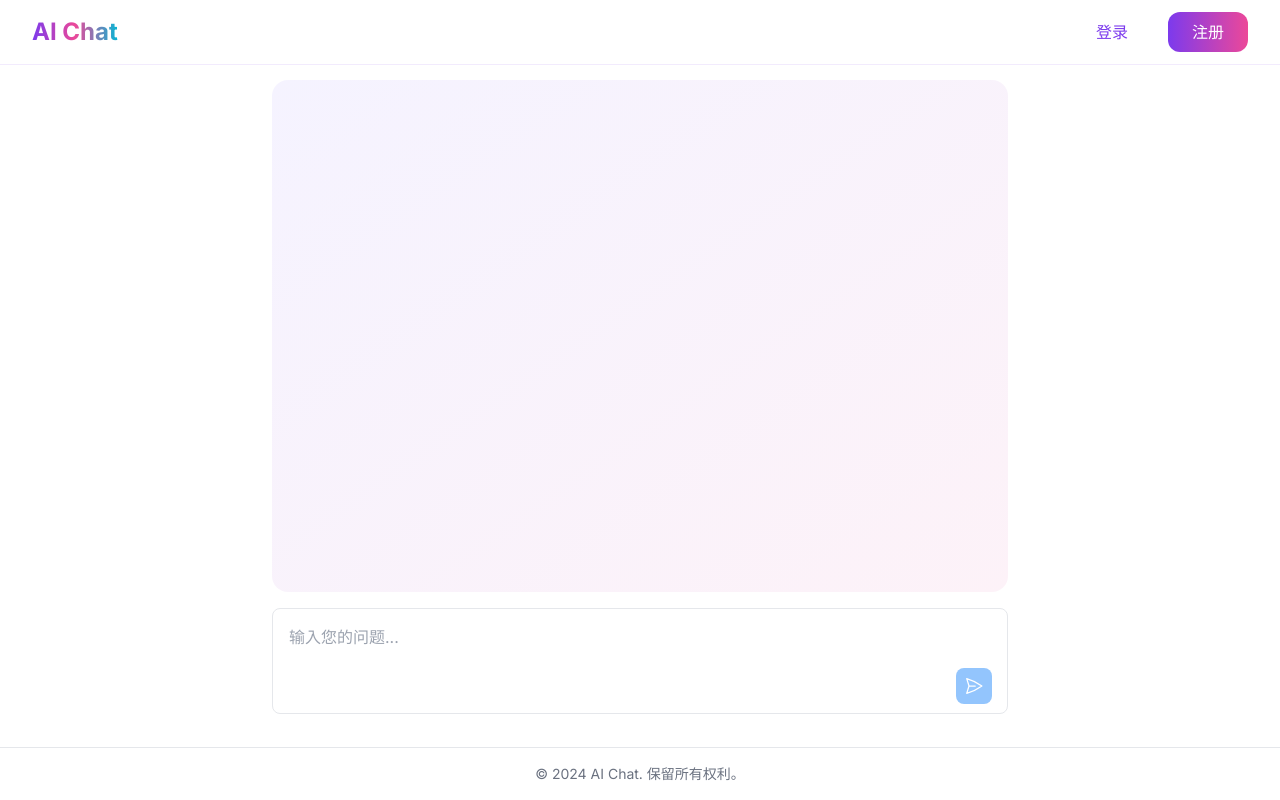
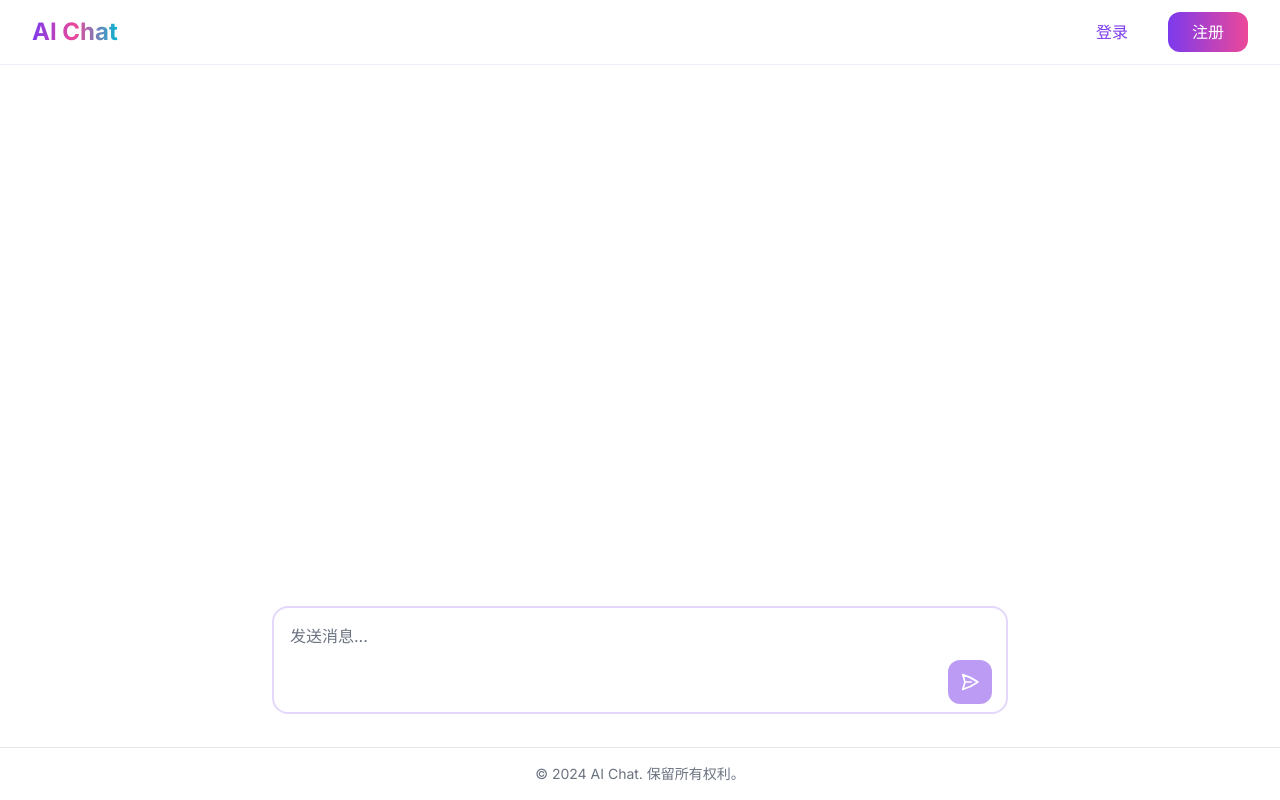
Before and after one commit to stone20130104/simple_chatbot, a Next.js app: page / in a window 1280 px wide. Built offline with nearby package versions, Linux system fonts and the light colour scheme.

Commit message:
Update ChatInterface.tsx

```diff
--- a/components/ChatInterface.tsx
+++ b/components/ChatInterface.tsx
@@ -50,15 +50,17 @@ export default function ChatInterface() {
     <div className="flex-1 mt-16 mb-16">
       <div className="max-w-3xl mx-auto h-[calc(100vh-8rem)] p-4 flex flex-col">
         {/* 聊天记录区域 */}
-        <div className="flex-1 overflow-y-auto space-y-4 p-4 rounded-2xl bg-gradient-to-br from-violet-50 to-pink-50">
+        <div className="flex-1 overflow-y-auto space-y-4 p-4 rounded-2xl bg-white">
           {messages.map((message, index) => (
             <div key={index} className={`flex ${message.role === 'user' ? 'justify-end' : 'justify-start'}`}>
               <div className={`max-w-[80%] rounded-2xl p-4 shadow-lg transition-all duration-200 ${
                 message.role === 'user'
-                  ? 'bg-gradient-to-r from-primary to-secondary text-white'
-                  : 'bg-white hover:scale-[1.02]'
+                  ? 'bg-primary text-white font-medium'
+                  : 'bg-gray-100 text-gray-900'
               }`}>
-                {message.content}
+                <p className="leading-relaxed">
+                  {message.content}
+                </p>
               </div>
             </div>
           ))}
@@ -74,24 +76,23 @@ export default function ChatInterface() {
         {/* 输入框区域 */}
         <div className="mt-4 relative">
           <textarea
-            className="w-full p-4 pr-12 rounded-lg border border-gray-200 focus:outline-none focus:ring-2 focus:ring-blue-500 resize-none"
-            placeholder="输入您的问题..."
+            className="w-full p-4 pr-12 rounded-2xl border-2 border-primary/20
+            focus:outline-none focus:border-primary/50 focus:ring-2
+            focus:ring-primary/30 resize-none bg-white text-gray-900
+            placeholder:text-gray-500"
+            placeholder="发送消息..."
             rows={3}
             value={input}
             onChange={(e) => setInput(e.target.value)}
-            onKeyDown={(e) => {
-              if (e.key === 'Enter' && !e.shiftKey) {
-                e.preventDefault()
-                handleSubmit()
-              }
-            }}
           />
           <button
-            className="absolute right-4 bottom-4 p-2 rounded-lg bg-blue-600 text-white hover:bg-blue-700 disabled:bg-blue-300"
+            className="absolute right-4 bottom-4 p-3 rounded-xl bg-primary
+            text-white hover:bg-primary/90 disabled:opacity-50
+            transition-all duration-200 hover:scale-105"
             onClick={handleSubmit}
             disabled={isLoading || !input.trim()}
           >
-            <svg xmlns="http://www.w3.org/2000/svg" fill="none" viewBox="0 0 24 24" strokeWidth={1.5} stroke="currentColor" className="w-5 h-5">
+            <svg xmlns="http://www.w3.org/2000/svg" fill="none" viewBox="0 0 24 24" strokeWidth={2} stroke="currentColor" className="w-5 h-5">
               <path strokeLinecap="round" strokeLinejoin="round" d="M6 12L3.269 3.126A59.768 59.768 0 0121.485 12 59.77 59.77 0 013.27 20.876L5.999 12zm0 0h7.5" />
             </svg>
           </button>
```
